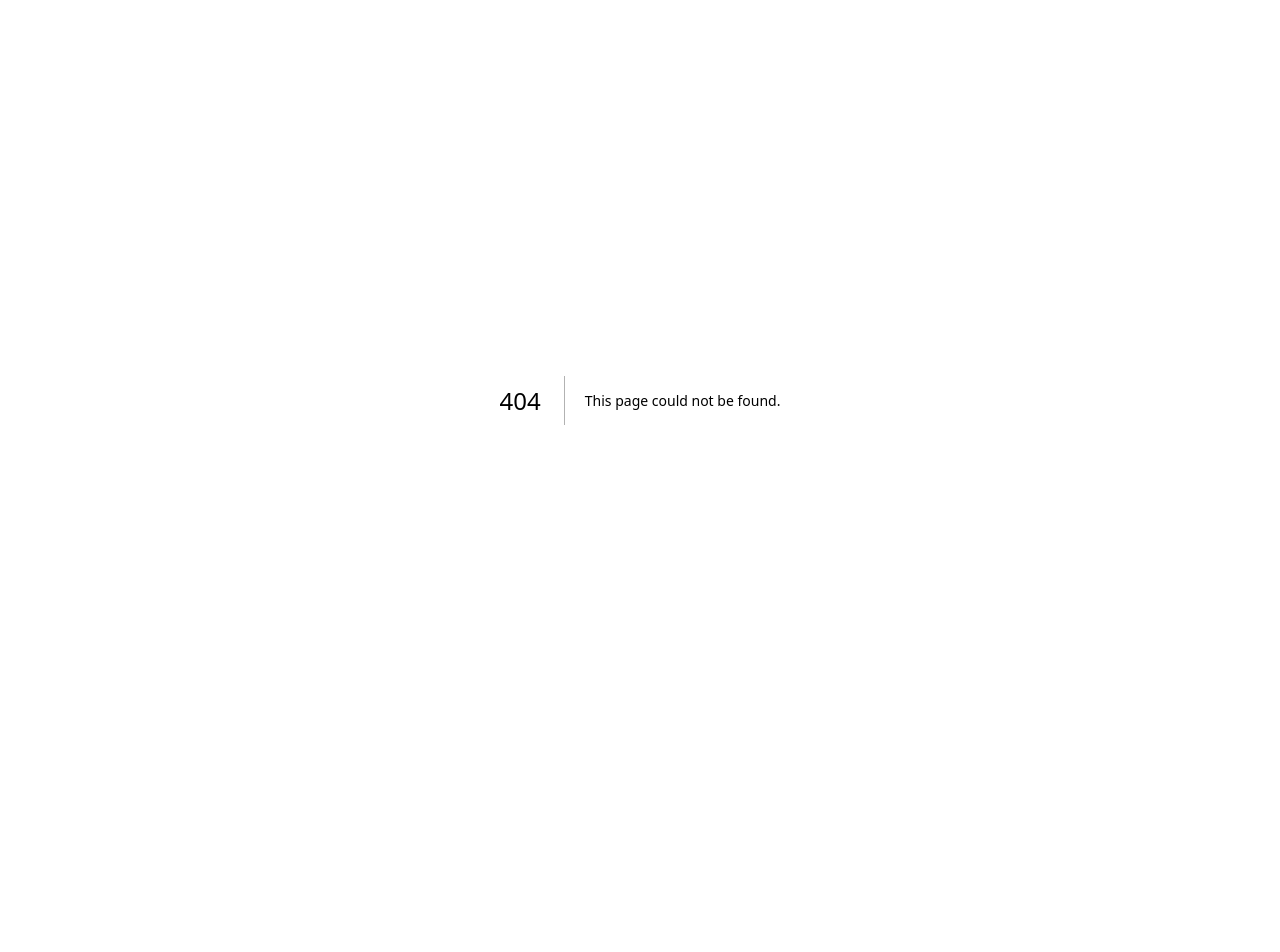
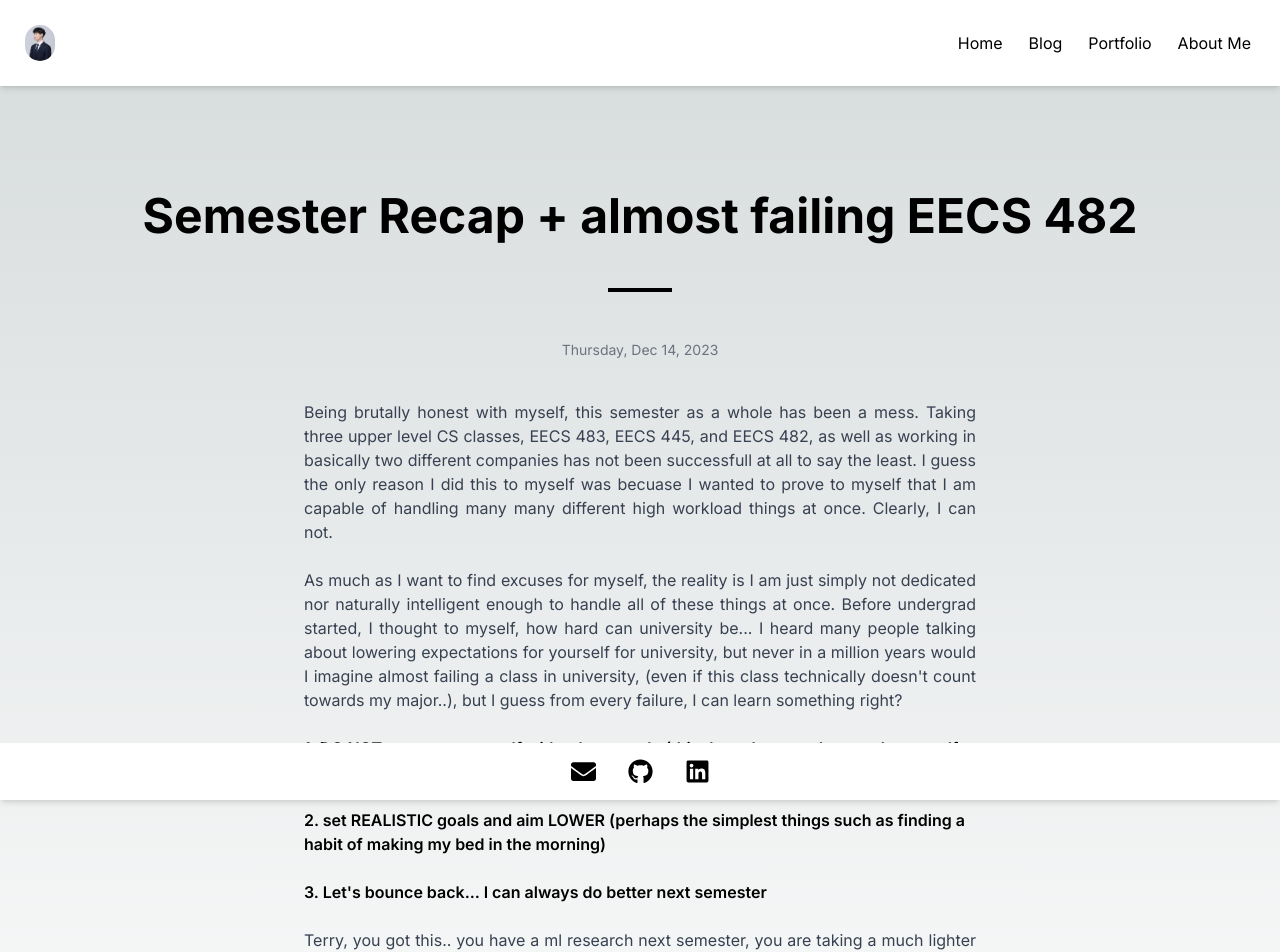
Before and after one commit to weiceica/terry, a Next.js app in the folder yay/: page /blogpost/1 in a window 1280 px wide. Before the commit this address had no page. Shown: the top 952 px of the page. Before the commit the page ends 800 px from the top, so only its background shows below. Built offline with nearby package versions, Linux system fonts and the light colour scheme.

Commit message:
modified a lot of the page and fixed profolio

```diff
--- a/yay/src/app/about/page.tsx
+++ b/yay/src/app/about/page.tsx
@@ -23,10 +23,10 @@ function About() {
             <div className="bg-gray-100 border border-gray-200 rounded-md shadow-inner p-4">
               <h1 className="text-3xl font-semibold mb-4">Hi! I&apos;m Terry Shi</h1>
               <p className="text-base leading-relaxed">
-                I am from Vancouver, BC, and I am currently a student at the University of Michigan, Ann Arbor, double majoring in Computer Science and Data Science, minoring in statistics. As much as I hope to remain professional, I want this website to be a space for me to reflect upon myself, instead of showcasing the perfect version of me - something that I realized over time...
+                I am from Vancouver, BC, and I am currently a student at the University of Michigan, Ann Arbor, double majoring in Computer Science and Data Science. As much as I hope to remain professional, I want this website to be a space for me to reflect upon myself, instead of showcasing the perfect version of me - something that I realized over time...
               </p>
               <p className="text-base leading-relaxed mt-4">
-                I am passionate about urban technology and software engineering - especially incorporating the use of big data analytics and machine learning into the design of smart cities. I have experience as a software engineer, working with front-end, back-end, and cloud technologies. Additionally, I also have experience as a data analyst, designing databases for production software, and training machine learning models for large scale data science projects.
+                I am passionate about urban technology and data science - especially incorporating the use of big data analytics and machine learning into the design of smart cities. I have experience as a software engineer, working with front-end, back-end, and cloud technologies. Additionally, I also have experience as a data analyst, designing databases for production software, and training machine learning models for large scale data science projects.
               </p>
               <p className="text-base leading-relaxed mt-4">
                 I could not live my life without TRAVELLING, backcountry SKIING, and SOCCER. I find joy in backpacking across obscure and unheard of places to experience the diverse cultures and landscapes of the world, as I would often bring a soccer ball with me in my journeys as a means of connecting with locals. During winter, you could find me roaming the slopes of British Columbia.
@@ -42,7 +42,7 @@ function About() {
                 I enjoy engineering, analyzing, and visualizing data, and hope to one day apply these technical skills into developing sustainable living environments for citizens of the future.
               </p>
               <p className="text-base leading-relaxed mt-4">
-                I have taken courses such as Database Management Systems, Operating Systems, Machine Learning, and all the technical courses to make me realize my goals.
+                I have taken courses such as Database Management Systems, Machine Learning, Statistical Probabilities, Data Structures and Algorithms, and Linear Regression to help me realize these goals.
               </p>
             </div>
           </div>
--- a/yay/src/app/bloghome/page.tsx
+++ b/yay/src/app/bloghome/page.tsx
@@ -1,35 +1,61 @@
-import React from 'react';
-import Navbar from '../components/navbar';
-import Footer from '../components/footer';
-import Image from 'next/image';
-import imgBackShot from '../../../public/images/terryBack.png'
+import React from "react";
+import Navbar from "../components/navbar";
+import Footer from "../components/footer";
+import Image from "next/image";
+import Link from "next/link";
+import imgBackShot from "../../../public/images/terryBack.png";
 
 function BlogHome() {
+  // for now manually create the static pages.
+  const blogPosts = [
+    { id: 1, title: "Semester Recap + almost failing EECS 482 reflection" },
+    // Add more blog post objects here
+  ];
+
+  // for loop that handles the blog post
+  const blogLinks = blogPosts.map((blog) => (
+    <div key={blog.id} className="mb-4 hover:scale-110">
+      <Link href={`/blogpost/${blog.id}`}>
+        <p className="block md:text-xl bg-white hover:bg-gray-100 text-gray-800 py-2 px-4 font-semibold border border-gray-400 rounded shadow">
+          <span className="font-bold">Blog {blog.id}: </span>
+          {blog.title}
+        </p>
+      </Link>
+    </div>
+  ));
+
   return (
     <>
-      <Navbar/>
+      <Navbar />
       <main className="max-w-7xl mx-auto px-4 sm:px-6 lg:px-8 my-12 pt-36">
         <article>
           <header className="mb-10 text-center">
             <h1 className="text-5xl font-bold mb-4">Terry&apos;s Blog</h1>
             <div className="mx-auto my-2 h-1 w-16 bg-black mt-12 mb-12"></div>
-            <p className="text-sm text-gray-500">A Journey of self reflection</p>
+            <p className="text-sm text-gray-500">
+              A Journey of self reflection
+            </p>
           </header>
 
           <div className="mb-10 max-w-md mx-auto">
             <p className="text-base text-gray-700 text-justify hover:scale-110">
-              Growing up, I was privileged enough to live in a variety of diverse places. I experienced the luxuries of Vancouver, spoiled with a blend of natural scenery and calm city life. I also experienced Beijing&apos;s rapidy changing, fast paced urban life.
+              Growing up, I was privileged enough to live in a variety of
+              diverse places. I experienced the luxuries of Vancouver, spoiled
+              with a blend of natural scenery and calm city life. I also
+              experienced Beijing&apos;s rapidy changing, fast paced urban life.
             </p>
             <br />
             <p className="text-base text-gray-700 text-justify hover:scale-110 hover:z[-1]">
-              As a kid growing up, I didn&apos;t realize how lucky I am to get to travel to the edges of the world. I didn&apos;t realize how greatful I should be to have such loving parents. I didn&apos;t realize the starting point I had, and how greatful I should be.
+              As a kid growing up, I didn&apos;t realize how lucky I am to get
+              to travel to the edges of the world. I didn&apos;t realize how
+              greatful I should be to have such loving parents. I didn&apos;t
+              realize the starting point I had, and how greatful I should be.
             </p>
             <br />
             <p className="text-base text-gray-700 text-center hover:scale-110 hover:z[-1]">
               <b>scroll down for my Blogs!</b>
             </p>
           </div>
-
 
           <figure className="mb-10 mt-10">
             <Image
@@ -44,10 +70,11 @@ function BlogHome() {
             />
           </figure>
 
-
+          {/* Link to another blog post */}
+          <div className="flex flex-col items-center mt-12">{blogLinks}</div>
         </article>
       </main>
-      <Footer/>
+      <Footer />
     </>
   );
 }
--- /dev/null
+++ b/yay/src/app/blogpost/1/page.tsx
@@ -0,0 +1,51 @@
+import { useRouter } from 'next/router';
+import Navbar from '../../components/navbar';
+import Footer from '../../components/footer';
+
+const b1 = () => {
+
+  // Fetch blog post data using the id
+  // const blogPost = ...;
+
+  return (
+    <>
+      <Navbar />
+      <main className="max-w-7xl mx-auto px-4 sm:px-6 lg:px-8 my-12 pt-36">
+        <article>
+          <header className="mb-10 text-center">
+            <h1 className="text-5xl font-bold mb-4">Semester Recap + almost failing EECS 482</h1>
+            <div className="mx-auto my-2 h-1 w-16 bg-black mt-12 mb-12"></div>
+            <p className="text-sm text-gray-500">
+              Thursday, Dec 14, 2023
+            </p>
+          </header>
+
+          <div className="pb-20 max-w-2xl mx-auto">
+            <p className="text-base text-gray-700 text-justify">
+              Being brutally honest with myself, this semester as a whole has been a mess. Taking three upper level CS classes, EECS 483, EECS 445, and EECS 482, as well as working in basically two different companies has not been successfull at all to say the least. I guess the only reason I did this to myself was becuase I wanted to prove to myself that I am capable of handling many many different high workload things at once. Clearly, I can not.
+            </p>
+            <br />
+            <p className="text-base text-gray-700 text-justify">
+              As much as I want to find excuses for myself, the reality is I am just simply not dedicated nor naturally intelligent enough to handle all of these things at once. Before undergrad started, I thought to myself, how hard can university be... I heard many people talking about lowering expectations for yourself for university, but never in a million years would I imagine almost failing a class in university, (even if this class technically doesn&apos;t count towards my major..), but I guess from every failure, I can learn something right?
+            </p>
+            <br />
+            <ul className="font-semibold">
+              <li>1. DO NOT compare yourself with other people (this doesn&apos;t mean dont push yourself, but rather don&apos;t get peer pressured when making decisions)</li>
+              <br />
+              <li>2. set REALISTIC goals and aim LOWER (perhaps the simplest things such as finding a habit of making my bed in the morning)</li>
+              <br />
+              <li>3. Let&apos;s bounce back... I can always do better next semester</li>
+            </ul>
+            <br />
+            <p className="text-base text-gray-700 text-justify">
+              Terry, you got this.. you have a ml research next semester, you are taking a much lighter course load, and you also have so many loving friends that care around you. Nothing is the end of the world, In society, I just have to accept reality, adapt to reality, and then overcome reality in a stronger, more prepared manner. Sure, I might have failed one class, but this doesn&apos;t mean that I can&apos;t get into a good MSDS grad school, it shouldn&apos;t stop me from what I love doing, and what I want to do... I simply just have to overcome the challenges I faced this semester and use it as motivation for me to do well the next semester. Recruting + Learn DA and SQL + hopefully a fun semester to come... At the end of the day, so what if I fail a class in operating systems, at least I learned a lot.
+            </p>
+          </div>
+        </article>
+      </main>
+      <Footer />
+    </>
+  );
+}
+
+export default b1;
--- a/yay/src/app/components/navbar.tsx
+++ b/yay/src/app/components/navbar.tsx
@@ -30,11 +30,8 @@ const Navbar: React.FC<NavbarProps> = () => {
           <Link href="/bloghome" passHref className="rounded-lg border border-transparent px-2 py-2 transition-colors hover:border-gray-300 hover:bg-gray-100">
             Blog
           </Link>
-          <Link href="/work" passHref className="rounded-lg border border-transparent px-2 py-2 transition-colors hover:border-gray-300 hover:bg-gray-100">
-            Work
-          </Link>
-          <Link href="/travel" passHref className="rounded-lg border border-transparent px-2 py-2 transition-colors hover:border-gray-300 hover:bg-gray-100">
-            Travel
+          <Link href="/portfolio" passHref className="rounded-lg border border-transparent px-2 py-2 transition-colors hover:border-gray-300 hover:bg-gray-100">
+            Portfolio
           </Link>
           <Link href="/about" passHref className="rounded-lg border border-transparent px-2 py-2 transition-colors hover:border-gray-300 hover:bg-gray-100">
             About Me
--- a/yay/src/app/page.tsx
+++ b/yay/src/app/page.tsx
@@ -57,9 +57,9 @@ export default function Home() {
           </p>
         </Link>
 
-        <Link href="/work" className="group rounded-lg border border-transparent px-5 py-4 transition-colors hover:border-gray-300 hover:bg-gray-100">
+        <Link href="/portfolio" className="group rounded-lg border border-transparent px-5 py-4 transition-colors hover:border-gray-300 hover:bg-gray-100">
           <h2 className={`mb-3 text-2xl font-semibold`}>
-            Work{' '}
+            Portfolio{' '}
             <span className="inline-block transition-transform group-hover:translate-x-1 motion-reduce:transform-none">
               -&gt;
             </span>
@@ -68,24 +68,6 @@ export default function Home() {
             Work Experience and some cool projects I have been working on
           </p>
         </Link>
-
-
-        <a
-          href="/travel"
-          className="group rounded-lg border border-transparent px-5 py-4 transition-colors hover:border-gray-300 hover:bg-gray-100"
-
-          rel="noopener noreferrer"
-        >
-          <h2 className={`mb-3 text-2xl font-semibold`}>
-            Travel{' '}
-            <span className="inline-block transition-transform group-hover:translate-x-1 motion-reduce:transform-none">
-              -&gt;
-            </span>
-          </h2>
-          <p className={`m-0 max-w-[30ch] text-sm opacity-50`}>
-            Exploring every corner on planet Earth with Shenna
-          </p>
-        </a>
 
         <a
           href="/about"
@@ -102,6 +84,23 @@ export default function Home() {
             A brief introduction of me + contact information
           </p>
         </a>
+
+        <a
+          href="/"
+          className="group rounded-lg border border-transparent px-5 py-4 transition-colors hover:border-gray-300 hover:bg-gray-100"
+
+          rel="noopener noreferrer"
+        >
+          <h2 className={`mb-3 text-2xl font-semibold`}>
+            Download CV{' '}
+            <span className="inline-block transition-transform group-hover:translate-x-1 motion-reduce:transform-none">
+              -&gt;
+            </span>
+          </h2>
+          <p className={`m-0 max-w-[30ch] text-sm opacity-50`}>
+            View the latest version of my data analytics Resume
+          </p>
+        </a>
       </div>
     </main>
   )
--- a/yay/src/app/travel/page.tsx
+++ /dev/null
@@ -1,16 +0,0 @@
-'use client'
-
-import React from 'react'
-import Image from 'next/image'
-import '../globals.css';
-import Navbar from '../components/navbar';
-
-function travel() {
-  return (
-    <main className="flex min-h-screen flex-col items-center justify-between pb-20 pl-20 pr-20">
-        <Navbar />
-    </main>
-  )
-}
-
-export default travel
```
Also changed, not shown: yay/src/app/portfolio/page.tsx (renamed from yay/src/app/work/page.tsx).
